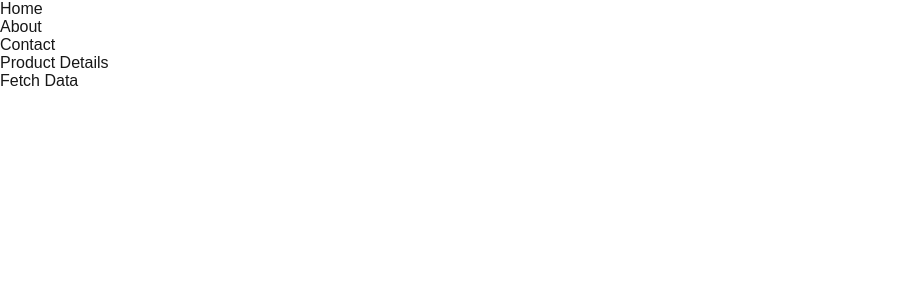
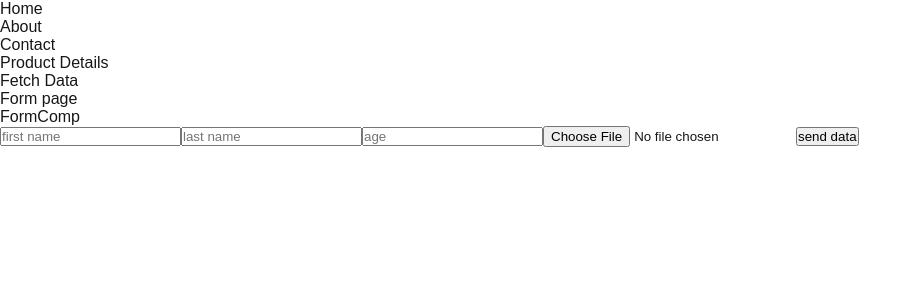
Before and after one commit to Muhammed-Abolila/learn-next, a Next.js app: page /form in a window 1280 px wide. Before the commit this address had no page. Shown: the top 300 px of the page, without its empty margins (0-922 px from the left). Built offline with nearby package versions, Linux system fonts and the light colour scheme.

Commit message:
learn-next 8-send data to api and make reguler expression in server side

```diff
--- /dev/null
+++ b/Components/FormComp/FormAtoms/FormState.jsx
@@ -0,0 +1,19 @@
+"use client";
+import { useFormState } from "react-dom";
+import SubmitButton from "./SubmitButton";
+const FormState = ({ sendUserData }) => {
+  const [state, formAction] = useFormState(sendUserData, {});
+  console.log("state", state);
+  return (
+    <form action={formAction}>
+      <input type="text" name="firstName" placeholder="first name" />
+      <input type="text" name="lastName" placeholder="last name" />
+      <input type="text" name="age" placeholder="age" />
+      <input type="file" name="image" placeholder="image" />
+      <SubmitButton />
+      {state.length > 0 && state.map((error) => <p key={error}>{error}</p>)}
+    </form>
+  );
+};
+
+export default FormState;
--- /dev/null
+++ b/Components/FormComp/FormAtoms/SubmitButton.jsx
@@ -0,0 +1,10 @@
+"use client"
+import {useFormStatus} from "react-dom"
+const SubmitButton = () => {
+    const { pending } = useFormStatus();
+    console.log("pending",pending);
+  return (
+    <button type="submit">{pending?"loading...":"send data"}</button>
+  )
+}
+export default SubmitButton
--- /dev/null
+++ b/Components/FormComp/FormComp.jsx
@@ -0,0 +1,36 @@
+import { redirect } from "next/navigation";
+import FormState from "./FormAtoms/FormState";
+const FormComp = () => {
+  const sendUserData = async (prevData, data) => {
+    "use server";
+    let errors = [];
+    let firstName = data.get("firstName");
+    let lastName = data.get("lastName");
+    let age = data.get("age");
+    let image = data.get("image");
+    const firstNameRegex = /^[a-zA-Z0-9]{3,15}$/;
+    const lastNameRegex = /^[a-zA-Z0-9]{3,15}$/;
+    if (!firstNameRegex.test(firstName)) {
+      errors.push("firstName error");
+    }
+    if (!lastNameRegex.test(lastName)) {
+      errors.push("lastName error");
+    }
+    if (!image || image.size == 0) {
+      errors.push("image error");
+    }
+    if (errors.length > 0) {
+      return errors;
+    }
+    console.log(firstName, lastName, age, image);
+    redirect("/");
+  };
+  return (
+    <>
+      <div>FormComp</div>
+      <FormState sendUserData={sendUserData} />
+    </>
+  );
+};
+
+export default FormComp;
--- a/Components/Navbar/Navbar.jsx
+++ b/Components/Navbar/Navbar.jsx
@@ -20,6 +20,10 @@ const navBarData = [
     link: "/fetch-data",
     name: "Fetch Data",
   },
+  {
+    link: "/form",
+    name: "Form page",
+  },
 ];
 const Navbar = () => {
   return (
--- /dev/null
+++ b/app/form/page.jsx
@@ -0,0 +1,7 @@
+import FormComp from "@/Components/FormComp/FormComp"
+const formPage = () => {
+  return (
+    <FormComp/>
+  )
+}
+export default formPage
--- a/app/loading.jsx
+++ b/app/loading.jsx
@@ -5,5 +5,4 @@ const loading = () => {
     </div>
   );
 };
-
 export default loading;
```
